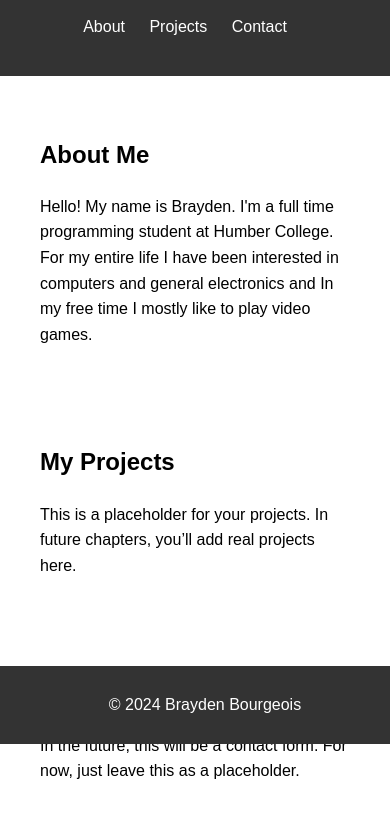
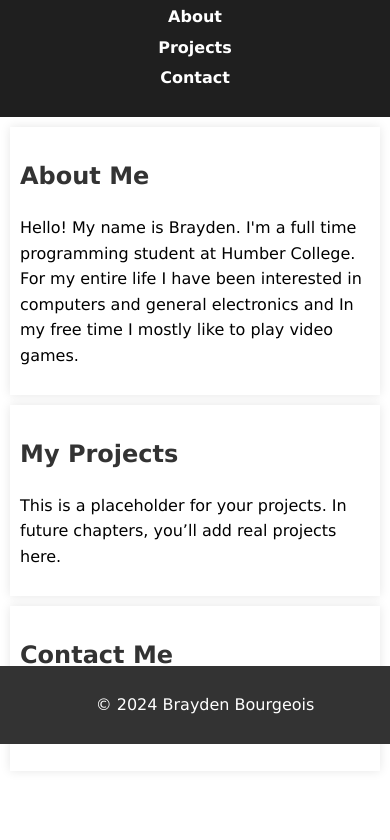
Before and after one commit to Braydenb1204/my-portfolio, a plain HTML site: page index.html in a window 390 px wide. Shown: the part 100-940 px from the top of the page. After the commit the page ends 881 px from the top, so only its background shows below. Drawn offline with Linux system fonts and the light colour scheme.

Commit message:
Added basic CSS styling and responsive design

```diff
--- a/css/styles.css
+++ b/css/styles.css
@@ -1,13 +1,13 @@
 /* General Styles */
 body {
-    font-family: Arial, sans-serif;
+    font-family: Verdana, Geneva, Tahoma, sans-serif;
     margin: 0;
     padding: 0;
     line-height: 1.6;
 }
 
 header {
-    background-color: #333;
+    background-color: #1f1f1f;
     color: white;
     padding: 20px;
     text-align: center;
@@ -26,6 +26,7 @@ nav ul li {
 nav ul li a {
     color: white;
     text-decoration: none;
+    font-weight: bold;
 }
 
 section {
@@ -42,3 +43,30 @@ footer {
     bottom: 0;
     width: 100%;
 }
+
+section {
+    padding: 20;
+    margin: 20;
+    background-color: rgb(255, 255, 255);
+    border-radius: 8;
+    box-shadow: 0 0 10px rgba(0, 0, 0, 0.1);
+}
+
+h2 {
+    color: #333;
+}
+
+header, footer {
+    padding: 10px;
+}
+
+nav ul li {
+    display: block;
+    text-align: center;
+    margin: 5px 0;
+}
+
+section {
+    padding: 10px;
+    margin: 10px;
+}
```
